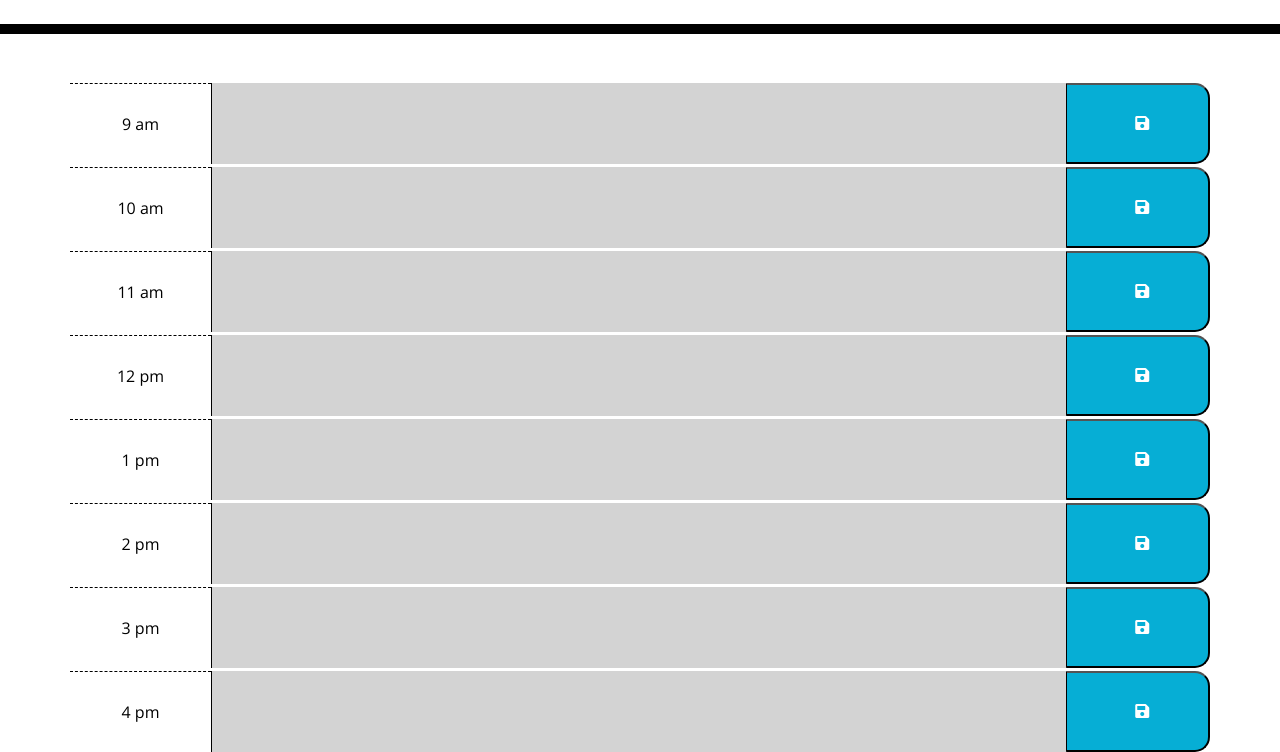
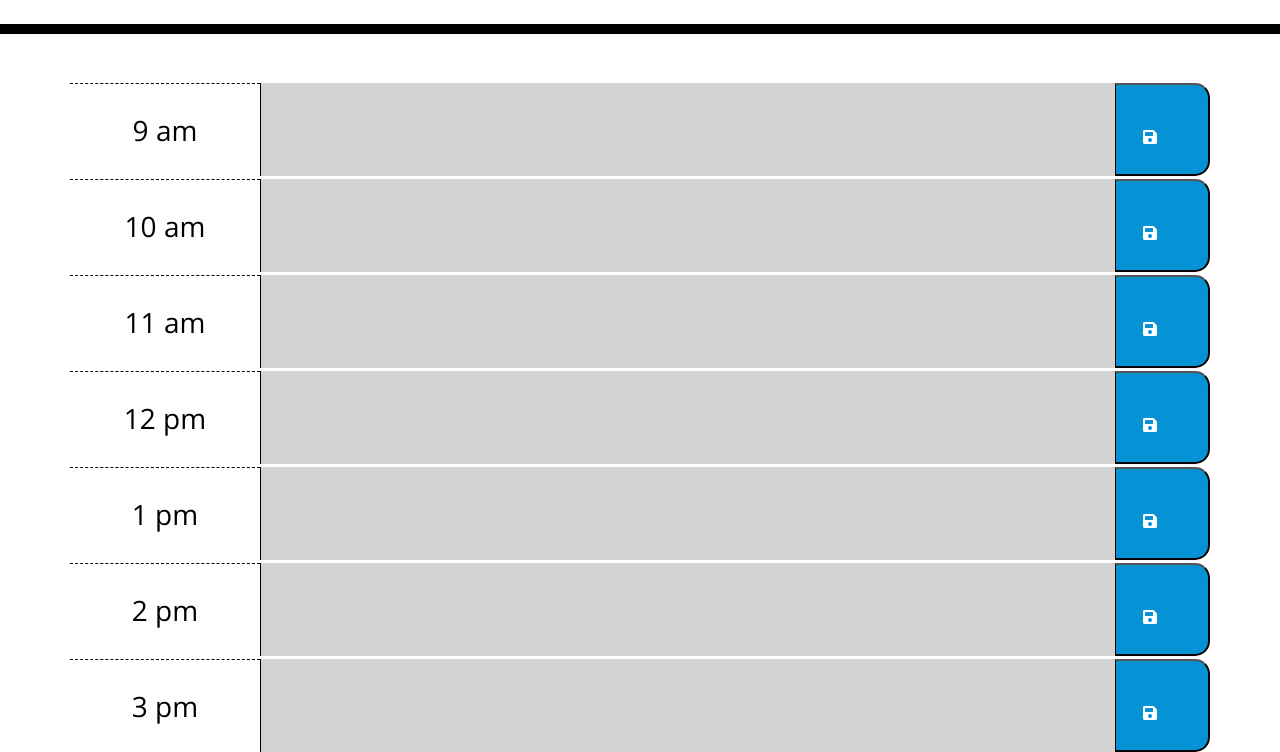
Before and after one commit to LDudrey/Personal-Work-Scheduler, a plain HTML site: page index.html in a window 1280 px wide. Shown: the part 157-909 px from the top of the page. Drawn offline with nearby package versions, Linux system fonts and the light colour scheme.

Commit message:
troubleshooting timer adding readme and images

```diff
--- a/assets/css/style.css
+++ b/assets/css/style.css
@@ -1,5 +1,7 @@
-* {
-  box-sizing: border-box;
+:root {
+  --darktext: black;
+  --darkborder: black;
+  --light: #fff;
 }
 
 body {
@@ -9,7 +11,7 @@ body {
 }
 
 .lead {
-  color:#000000;
+  color: var(--darktext);
   font-size: 25px;
 }
 
@@ -22,17 +24,17 @@ textarea {
   background: transparent;
   border: none;
   resize: none;
-  color: #000000;
-  border-left: 1px solid black;
+  color: var(--darktext);
+  border-left: 1px solid var(--darkborder);
   padding: 10px;
 }
 
 .jumbotron {
   text-align: center;
   background-color: transparent;
-  color: black;
+  color:  var(--darktext);
   border-radius: 0;
-  border-bottom: 10px solid black;
+  border-bottom: 10px solid var(--darkborder);
 }
 
 .description {
@@ -47,36 +49,36 @@ textarea {
 .row {
   white-space: pre-wrap;
   height: 80px;
-  border-top: 1px solid white;
+  border-top: 1px solid  var(--light);
 }
 
 .hour {
-  background-color: #ffffff;
-  color: #000000;
-  border-top: 1px dashed #000000;
+  background-color:  var(--light);
+  color:  var(--darktext);
+  border-top: 1px dashed  var(--darkborder);
 }
 
 .past {
   background-color: #d3d3d3;
-  color: black;
+  color: var(--darktext);
 }
 
 .present {
   background-color: #ff6961;
-  color: black;
+  color:  var(--darktext);
 }
 
 .future {
   background-color: #77dd77;
-  color: black;
+  color:  var(--darktext);
 }
 
 .saveBtn {
-  border-left: 1px solid black;
+  border-left: 1px solid  var(--darkborder);
   border-top-right-radius: 15px;
   border-bottom-right-radius: 15px;
-  background-color: #06aed5;
-  color: white;
+  background-color: #0693d5;
+  color:  var(--light);
 }
 
 .saveBtn i:hover {
@@ -89,8 +91,8 @@ textarea {
   display: block;
   padding: 10px;
   margin: 20px;
-  border: 1px solid black;
+  border: 1px solid  var(--darkborder);
   border-radius: 15px;
   background-color: #fa0303;
-  color: white;
+  color:  var(--light);
 }
--- a/assets/js/script.js
+++ b/assets/js/script.js
@@ -42,7 +42,7 @@ function init() {
     } else {
         renderSavedSchedule();
     }
-    checkHour();
+    setInterval(checkHour, 300000);
 };
 
 // Saves users planner input into local storage
@@ -64,8 +64,8 @@ $(".saveBtn").on("click", function (event) {
 
     localStorage.setItem("dayPlannerInput", JSON.stringify(dayPlannerInput));
     $("#msg").html("<p>Success. Hourly input has been saved.</p>");
+});
 
-});
 
 // colors don't update without reloading the page
 // https://api.jquery.com/addclass/
@@ -84,6 +84,7 @@ function checkHour() {
             hourTextArea[i].classList.add("past");
             hourTextArea[i].classList.remove("present");
         }
+    //   setInterval(checkHour, 300000);
     }
 };
 
--- a/index.html
+++ b/index.html
@@ -25,86 +25,86 @@
     <p id="currentDay" class="lead"></p>
     <div id="msg"></div>
   </header>
-  <div class="container">
+  <div class="d-grid container gap-3">
     <!-- Timeblocks go here -->
     <!-- https://www.freecodecamp.org/news/use-svg-images-in-css-html/ -->
     <!-- https://stackoverflow.com/questions/14404157/multiline-input-form-field-using-bootstrap -->
     <!-- https://www.w3schools.com/tags/att_button_type.asp -->
-    <div class="row mt-5 mb-1">
-      <div class="col hour">
-        <div class="time-block">9 am</div>
+    <div class="row mt-5">
+      <div class="col-2 hour">
+        <div class="time-block fs-3">9 am</div>
       </div>
       <textarea id="09" type="text" class="col-9 description" name="9am"></textarea>
       <button class="col saveBtn" type="submit">
         <i class="fas fa-save pe-4"></i>
       </button>
     </div>
-    <div class="row mb-1">
-      <div class="col hour">
-        <div class="time-block">10 am</div>
+    <div class="row">
+      <div class="col-2 hour">
+        <div class="time-block fs-3">10 am</div>
       </div>
       <textarea id="10" type="text" class="col-9 description" name="10am"></textarea>
       <button class="col saveBtn" type="submit">
         <i class="fas fa-save pe-4"></i>
       </button>
     </div>
-    <div class="row mb-1">
-      <div class="col hour">
-        <div class="time-block">11 am</div>
+    <div class="row">
+      <div class="col-2 hour">
+        <div class="time-block fs-3">11 am</div>
       </div>
       <textarea id="11" type="text" class="col-9 description" name="11am"></textarea>
       <button class="col saveBtn" type="submit">
         <i class="fas fa-save pe-4"></i>
       </button>
     </div>
-    <div class="row mb-1">
-      <div class="col hour">
-        <div class="time-block">12 pm</div>
+    <div class="row">
+      <div class="col-2 hour">
+        <div class="time-block fs-3">12 pm</div>
       </div>
       <textarea id="12" type="text" class="col-9 description" name="12pm"></textarea>
       <button class="col saveBtn" type="submit">
         <i class="fas fa-save pe-4"></i>
       </button>
     </div>
-    <div class="row mb-1">
-      <div class="col hour">
-        <div class="time-block">1 pm</div>
+    <div class="row">
+      <div class="col-2 hour">
+        <div class="time-block fs-3">1 pm</div>
       </div>
       <textarea id="13" type="text" class="col-9 description" name="1pm"></textarea>
       <button class="col saveBtn" type="submit">
         <i class="fas fa-save pe-4"></i>
       </button>
     </div>
-    <div class="row mb-1">
-      <div class="col hour">
-        <div class="time-block">2 pm</div>
+    <div class="row">
+      <div class="col-2 hour">
+        <div class="time-block fs-3">2 pm</div>
       </div>
       <textarea id="14" type="text" class="col-9 description" name="2pm"></textarea>
       <button class="col saveBtn" type="submit">
         <i class="fas fa-save pe-4"></i>
       </button>
     </div>
-    <div class="row mb-1">
-      <div class="col hour">
-        <div class="time-block">3 pm</div>
+    <div class="row">
+      <div class="col-2 hour">
+        <div class="time-block fs-3">3 pm</div>
       </div>
       <textarea id="15" type="text" class="col-9 description" name="3pm"></textarea>
       <button class="col saveBtn" type="submit">
         <i class="fas fa-save pe-4"></i>
       </button>
     </div>
-    <div class="row mb-1">
-      <div class="col hour">
-        <div class="time-block">4 pm</div>
+    <div class="row">
+      <div class="col-2 hour">
+        <div class="time-block fs-3">4 pm</div>
       </div>
       <textarea id="16" type="text" class="col-9 description" name="4pm"></textarea>
       <button class="col saveBtn" type="submit">
         <i class="fas fa-save pe-4"></i>
       </button>
     </div>
-    <div class="row mb-1">
-      <div class="col hour">
-        <div class="time-block">5 pm</div>
+    <div class="row">
+      <div class="col-2 hour">
+        <div class="time-block fs-3">5 pm</div>
       </div>
       <textarea id="17" type="text" class="col-9 description" name="5pm"></textarea>
       <button class="col saveBtn" type="submit">
```
Also changed, not shown: assets/images/fullscreen Work Day Scheduler.png (added), assets/images/loaded Work Day Scheduler.png (added), 1 other file.
